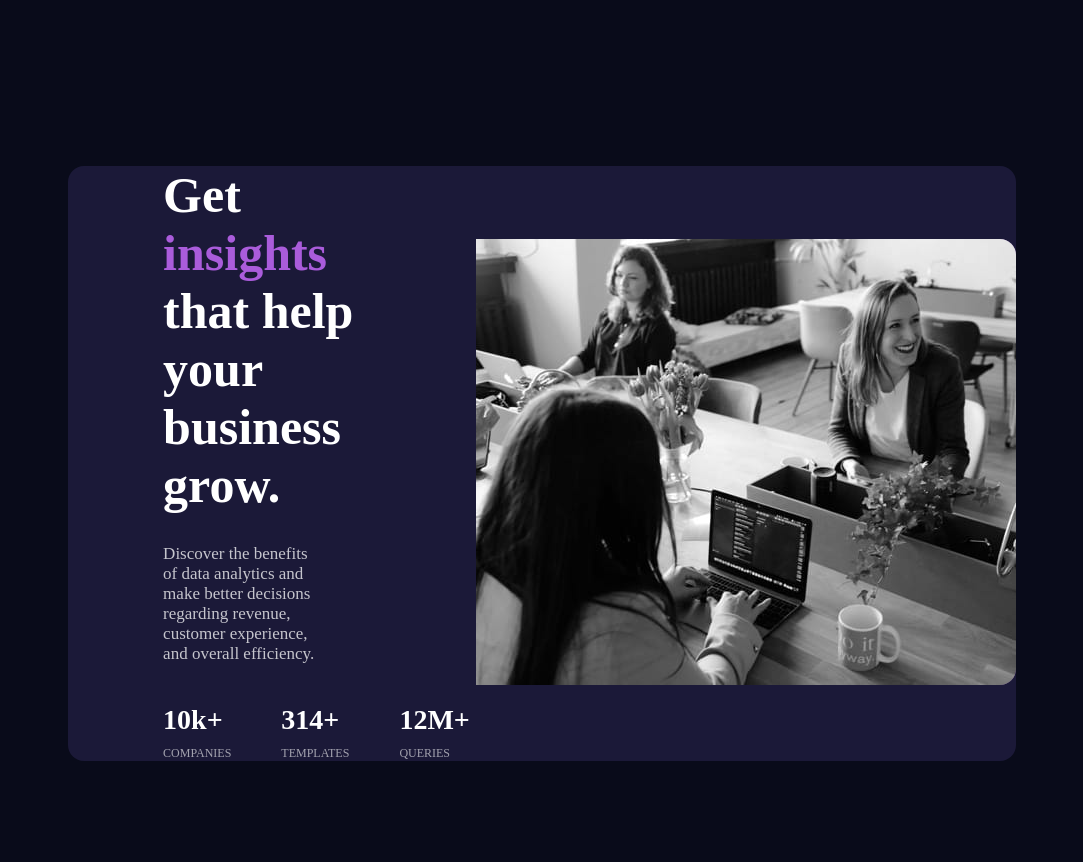
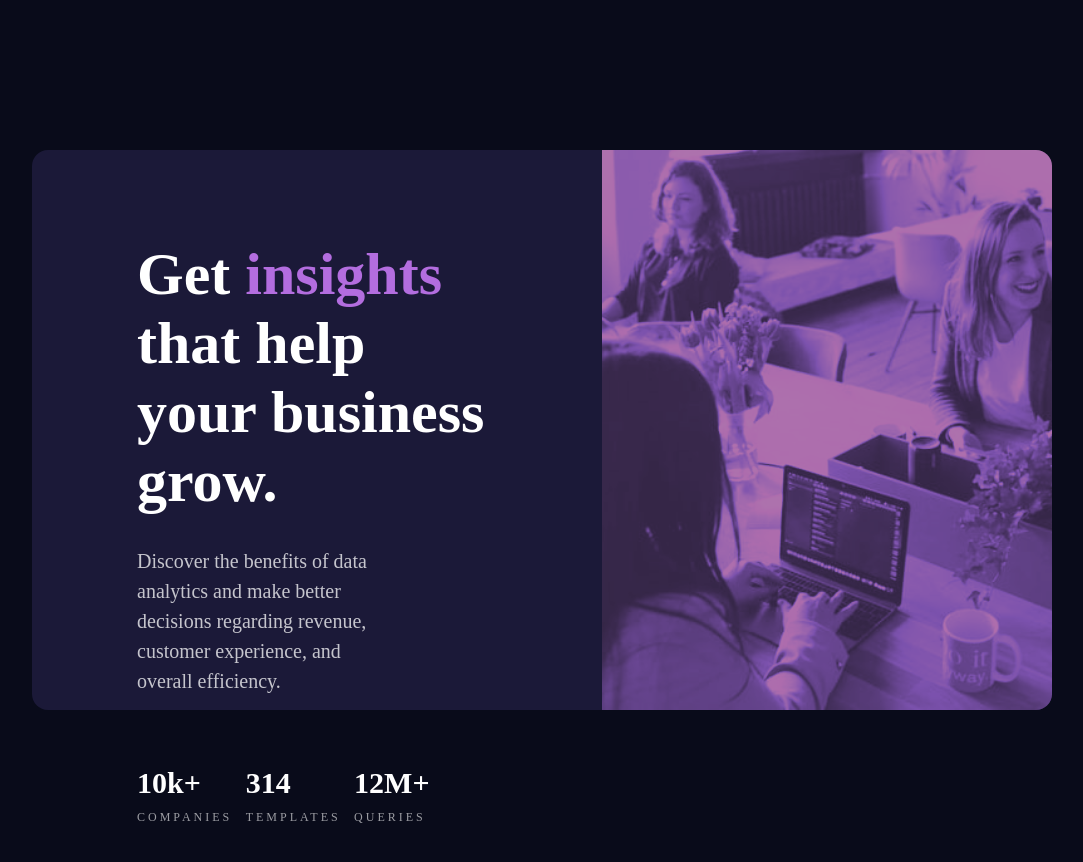
Before and after one commit to NeilLinares/codigo-18-frontend, a plain HTML site: page Retos-Frontend-Mentor/Stats-preview-card/index.html in a window 1280 px wide. Shown: the whole page, without its empty margins (98-1181 px from the left). After the commit the page ends 834 px from the top, so only its background shows below. Drawn offline with Linux system fonts and the light colour scheme.

Commit message:
Fix: reparando el challenge Stats-preview-card

```diff
--- a/Retos-Frontend-Mentor/Stats-preview-card/css/style.css
+++ b/Retos-Frontend-Mentor/Stats-preview-card/css/style.css
@@ -1,63 +1,76 @@
-*{
+* {
   margin: 0;
   padding: 0;
   box-sizing: border-box;
 }
 
-body{
+body {
   background-color: hsl(233, 47%, 7%);
 }
-main{
-    color: white;
-    margin: 13%;
+
+main {
+  margin: 40px;
+  border-radius: 16px;
   background-color: hsl(244, 38%, 16%);
-    border-radius: 16px;
-    display: flex;
-    justify-content: space-between;
-    align-items: center;
-}
-.container{
-    margin-left: 10%;
 }
 
-.title{
-    width: 70%;
+.imagen {
+  background: url(../images/image-header-mobile.jpg);
+  filter: invert(18%) sepia(8%) saturate(4000%) hue-rotate(225deg)
+    brightness(70%) contrast(89%);
+  height: 30vh;
+  border-top-left-radius: 16px;
+  border-top-right-radius: 16px;
+  background-repeat: no-repeat;
+  background-position: center;
+  background-size: cover;
+}
+
+.container{
+    height: 55vh;
+}
+
+h1{
     color: white;
     font-weight: bold;
-    font-size: 50px;
-    margin-bottom: 30px;
+    font-size: 40px;
+    text-align: center;
+    margin-top: 30px;
+    margin-left: 45px;
+    margin-right: 45px;
 }
+
 .palabra{
-    color: hsl(277, 64%, 61%);
+    color: hsl(277, 64%, 65%);
  }
 
  .description{
-    width: 50%;
+    text-align: center;
     color: hsla(0, 0%, 100%, 0.75);
-    font-size: 17px;
-    margin-bottom: 40px;
+    font-size: 15px;
+    margin-top: 30px;
+    margin-left: 45px;
+    margin-right: 45px;
+    line-height: 1.5;
  }
 
  .status{
-    width: 60%;
-    display: flex;
-    justify-content: space-between;
-    gap: 50px;
+    margin-top: 16px;
+    height: 30vh;
+    color: white;
+    text-align: center;
  }
 
- .number{
-    font-size: 28px;
+ .container-status > p:first-child{
+    margin-top: 20px;
+    font-size: 30px;
     font-weight: bold;
-    margin-bottom: 10px;
  }
 
- .name-stats{
+ .container-status > p:last-child{
+    margin-top: 10px;
+    text-transform: uppercase;
     font-size: 12px;
+    letter-spacing: 3px;
     color: hsla(0, 0%, 100%, 0.6);
  }
-
-.img{
-    border-top-right-radius: 16px;
-    border-bottom-right-radius: 16px;
-    background-color: hsl(277, 64%, 61%, 0.5);
-}
--- /dev/null
+++ b/Retos-Frontend-Mentor/Stats-preview-card/css/xl.css
@@ -0,0 +1,45 @@
+@media (min-width: 1280px) {
+  main {
+    margin-top: 150px;
+    margin-left: 130px;
+    margin-right: 130px;
+    display: flex;
+    flex-direction: row-reverse;
+    border-bottom-right-radius: 16px;
+  }
+
+  .imagen {
+    flex: 1;
+    background: url(../images/image-header-desktop.jpg);
+    height: auto;
+    background-repeat: no-repeat;
+    background-position: center;
+    background-size: cover;
+    border-bottom-right-radius: 16px;
+    border-top-left-radius: 0px;
+  }
+
+  .container{
+    flex: 1;
+    margin: 60px;
+  }
+  h1{
+    font-size: 60px;
+    text-align: left;
+  }
+  .description{
+    width: 55%;
+    text-align: left;
+    line-height: 1.5;
+    font-size: 20px;
+  }
+  .status{
+    margin-top: 50px;
+    text-align: left;
+    width: 65%;
+    height: 20%;
+    display: flex;
+    justify-content: space-between;
+    margin-left: 45px;
+  }
+}
--- a/Retos-Frontend-Mentor/Stats-preview-card/index.html
+++ b/Retos-Frontend-Mentor/Stats-preview-card/index.html
@@ -5,33 +5,29 @@
     <meta name="viewport" content="width=device-width, initial-scale=1.0" />
     <title>Document</title>
     <link rel="stylesheet" href="./css/style.css">
+    <link rel="stylesheet" href="./css/xl.css">
   </head>
   <body>
     <main>
+      <div class="imagen"></div>
       <div class="container">
-        <div class="title">
-          <p>Get <font class="palabra">insights</font> that help your business grow.</p>
-        </div>
-        <p class="description">
-          Discover the benefits of data analytics and make better decisions
-          regarding revenue, customer experience, and overall efficiency.
-        </p>
+        <h1>Get <font class="palabra">insights</font> that help your business grow.</h1>
+        <p class="description">Discover the benefits of data analytics and make better decisions regarding revenue, customer experience, and overall efficiency.</p>
         <div class="status">
-          <div>
-            <p class="number">10k+</p>
-            <p class="name-stats">COMPANIES</p>
+          <div class="container-status">
+            <p>10k+</p>
+            <p>companies</p>
           </div>
-          <div>
-            <p class="number">314+</p>
-            <p class="name-stats">TEMPLATES</p>
+          <div class="container-status">
+            <p>314</p>
+            <p>templates</p>
           </div>
-          <div>
-            <p class="number">12M+</p>
-            <p class="name-stats">QUERIES</p>
+          <div class="container-status">
+            <p>12M+</p>
+            <p>queries</p>
           </div>
         </div>
       </div>
-      <div><img class="img" src="./images/image-header-desktop.jpg" alt="#"/></div>
     </main>
   </body>
 </html>
```
Also changed, not shown: Retos-Frontend-Mentor/Stats-preview-card/images/image-header-mobile.jpg (added). Lines whose indentation alone changed are shown as unchanged.
